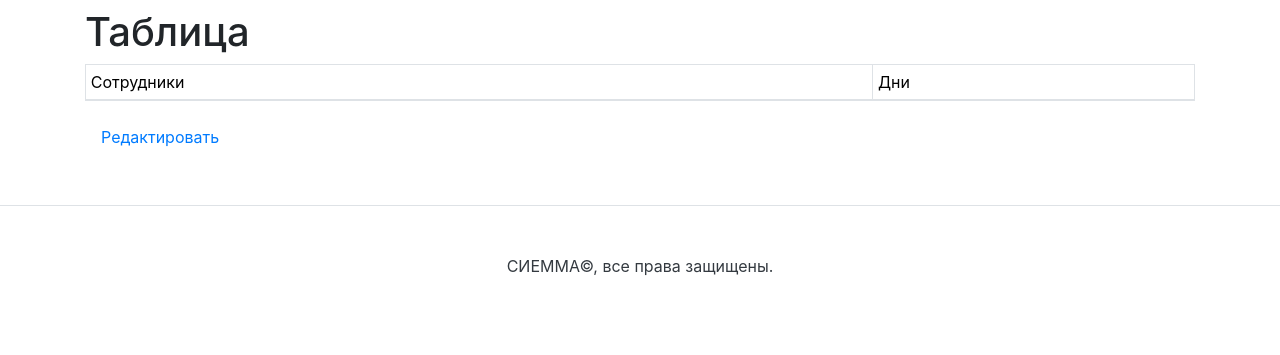
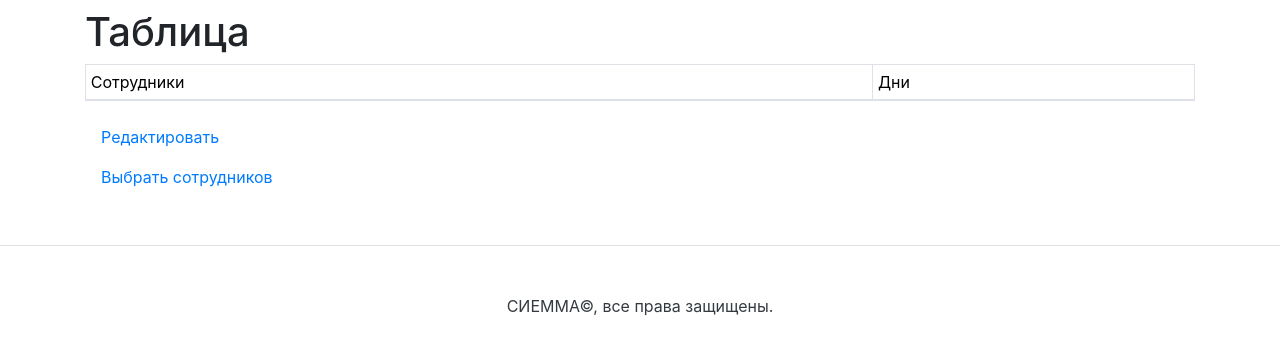
Before and after one commit to mehonator/apteka_net, a Django app: template employee_time_sheet/templates/employee_time_sheet/table_ucheta_rabochego_vremeni_detail.html in a window 1280 px wide. Shown: the part 56-411 px from the top of the page. Run offline with Django 3.2, Linux system fonts and the light colour scheme; the template is opened without the code that fills it, so the values that code supplies are empty; some libraries are stand-ins or nearby versions.

Commit message:
url for choose staff

```diff
--- a/employee_time_sheet/templates/employee_time_sheet/table_ucheta_rabochego_vremeni_detail.html
+++ b/employee_time_sheet/templates/employee_time_sheet/table_ucheta_rabochego_vremeni_detail.html
@@ -58,6 +58,8 @@
     </div>
     <a class="nav-link" href={% url "employee_time_sheet:detail_formset" pk=table.pk%}>Редактировать<span
                         class="sr-only">(current)</span></a>
+    <a class="nav-link" href={% url "employee_time_sheet:choose_staff" pk=table.pk%}>Выбрать сотрудников<span
+                        class="sr-only">(current)</span></a>
 </div>
 
 
```
